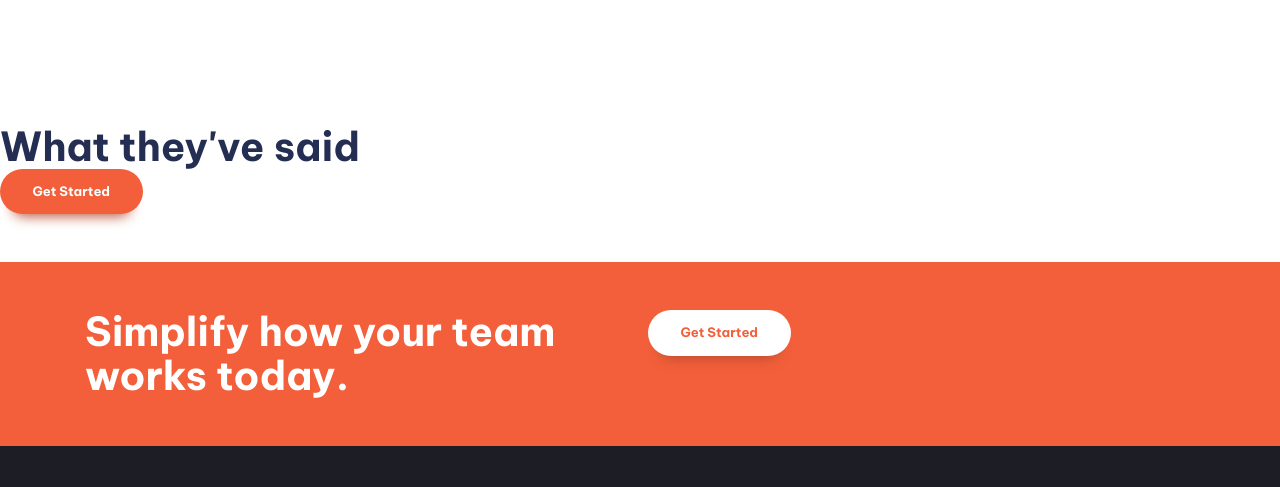
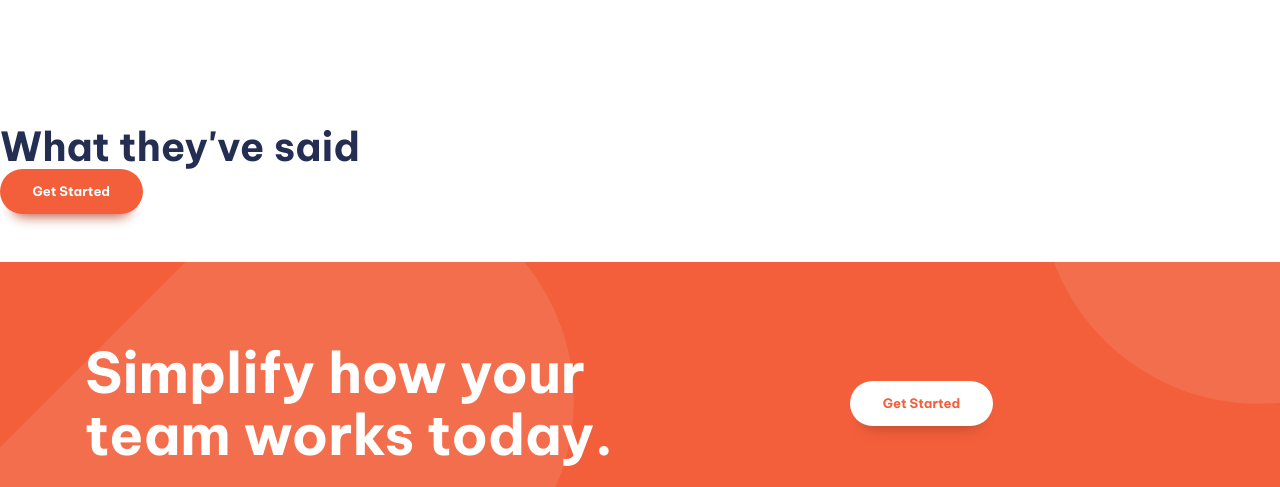
Before and after one commit to rolandowebdev/manage-page, a website built with Vite: page index.html in a window 1280 px wide. Shown: the part 1399-1886 px from the top of the page. Built offline with nearby package versions, Linux system fonts and the light colour scheme.

Commit message:
add: styling cta section

```diff
--- a/index.html
+++ b/index.html
@@ -105,13 +105,13 @@
       <button class="button">Get Started</button>
     </section>
 
-    <section class="cta | padding-block-700 bg-accent-400 text-neutral-100">
+    <section class="cta | padding-block-900 bg-accent-400 text-neutral-100">
       <div class="container">
-        <div class="even-columns">
+        <div class="even-columns vertical-align-center">
           <div>
-            <p class="fs-secondary-heading fw-bold">Simplify how your team works today.</p>
+            <p class="fs-primary-heading fw-bold">Simplify how your team works today.</p>
           </div>
-          <div>
+          <div class="justify-self-end-md ">
             <button class="button" data-type="inverted">Get Started</button>
           </div>
         </div>
--- a/style.css
+++ b/style.css
@@ -273,6 +273,32 @@ p[data-width='wide'] {
 }
 
 
+/* cta */
+
+.cta {
+  position: relative;
+  isolation: isolate;
+  text-align: center;
+}
+
+@media (min-width: 50em) {
+  .cta {
+    text-align: left;
+  }
+}
+
+.cta::before {
+  content: '';
+  position: absolute;
+  inset: 0;
+  z-index: -1;
+  background-image: url('images/bg-tablet-pattern.svg'), url('images/bg-tablet-pattern.svg');
+  background-position: -15rem -5rem, 65rem -42rem;
+  background-repeat: no-repeat;
+  opacity: 0.1;
+}
+
+
 /* UTILITY CLASSES */
 
 
@@ -294,19 +320,33 @@ p[data-width='wide'] {
 /* container */
 
 .container {
-  --max-width: 1110px;
+  --max-width: 69.375rem;
   --padding: 1rem;
   width: min(var(--max-width), 100% - (var(--padding) * 2));
   margin-inline: auto;
 }
 
-:where(.flow > :not(:first-child)) {
-  margin-top: var(--flow-spacer, 3em);
-}
-
 .even-columns {
   display: grid;
   gap: 1rem;
+}
+
+.justify-self-end {
+  justify-self: end;
+}
+
+.vertical-align-center {
+  align-items: center;
+}
+
+@media (min-width: 50em) {
+  .justify-self-end-md {
+    justify-self: center;
+  }
+}
+
+:where(.flow> :not(:first-child)) {
+  margin-top: var(--flow-spacer, 3em);
 }
 
 @media (min-width: 50em) {
```
